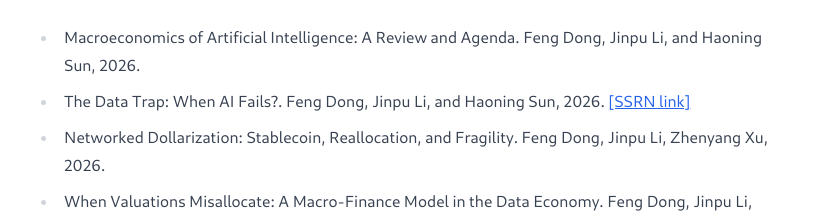
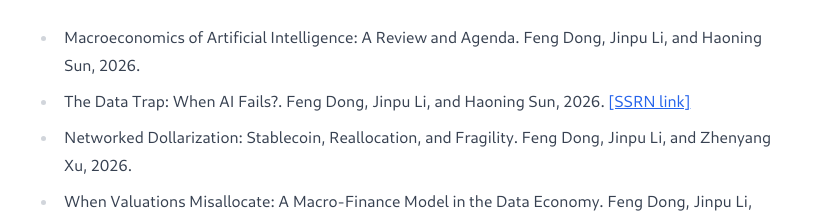
Before and after one commit to lijinpu/lijinpu.github.io, a Next.js app: page /research in a window 1280 px wide. Shown: the part 893-1114 px from the top of the page, without its empty margins (232-1046 px from the left). Built offline with nearby package versions, Linux system fonts and the light colour scheme.

Commit message:
auto update

```diff
--- a/pages/cv.tsx
+++ b/pages/cv.tsx
@@ -67,7 +67,7 @@ export default function CV({ lastUpdateISO }: InferGetStaticPropsType<typeof get
             </li>
             <li>The Data Trap: When AI Fails?. Feng Dong, Jinpu Li, and Haoning Sun, 2026.
             </li>
-            <li>Networked Dollarization: Stablecoin, Reallocation, and Fragility. Feng Dong, Jinpu Li, Zhenyang Xu, 2026.</li>
+            <li>Networked Dollarization: Stablecoin, Reallocation, and Fragility. Feng Dong, Jinpu Li, and Zhenyang Xu, 2026.</li>
             <li>
               When Valuations Misallocate: A Macro-Finance Model in the Data Economy. Feng Dong, Jinpu Li, 2024.
             </li>
--- a/pages/research.tsx
+++ b/pages/research.tsx
@@ -44,7 +44,7 @@ export default function Research() {
   [SSRN link]
 </a>
     </li>
-    <li>Networked Dollarization: Stablecoin, Reallocation, and Fragility. Feng Dong, Jinpu Li, Zhenyang Xu, 2026.</li>
+    <li>Networked Dollarization: Stablecoin, Reallocation, and Fragility. Feng Dong, Jinpu Li, and Zhenyang Xu, 2026.</li>
     <li>
         When Valuations Misallocate: A Macro-Finance Model in the Data Economy. Feng Dong, Jinpu Li, 2024. <a
   href="https://papers.ssrn.com/sol3/papers.cfm?abstract_id=4790765"
```
